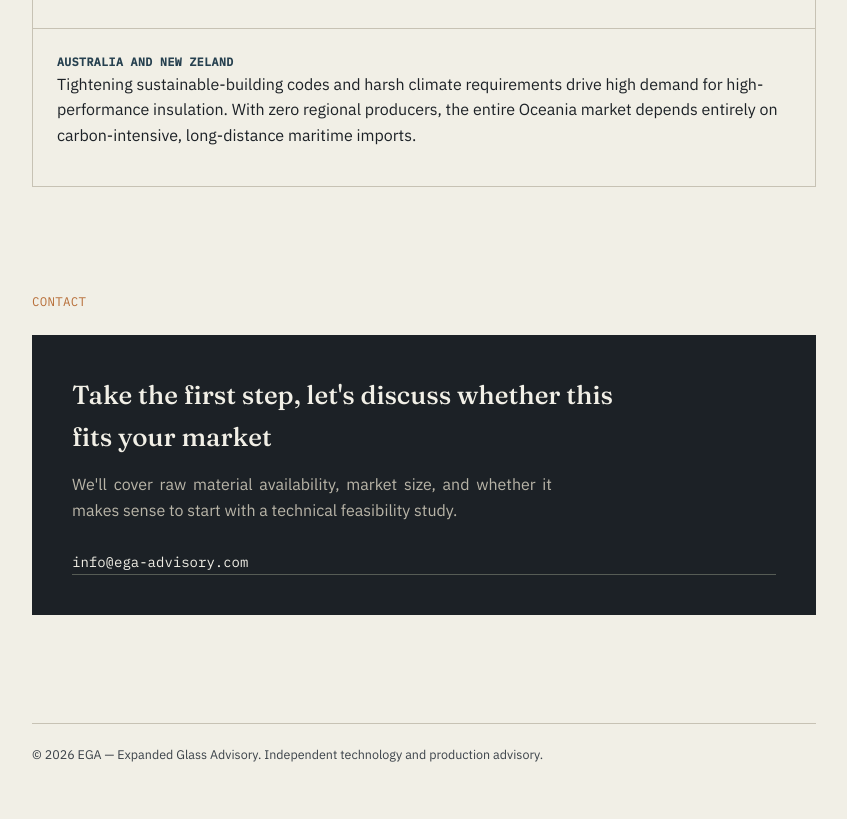
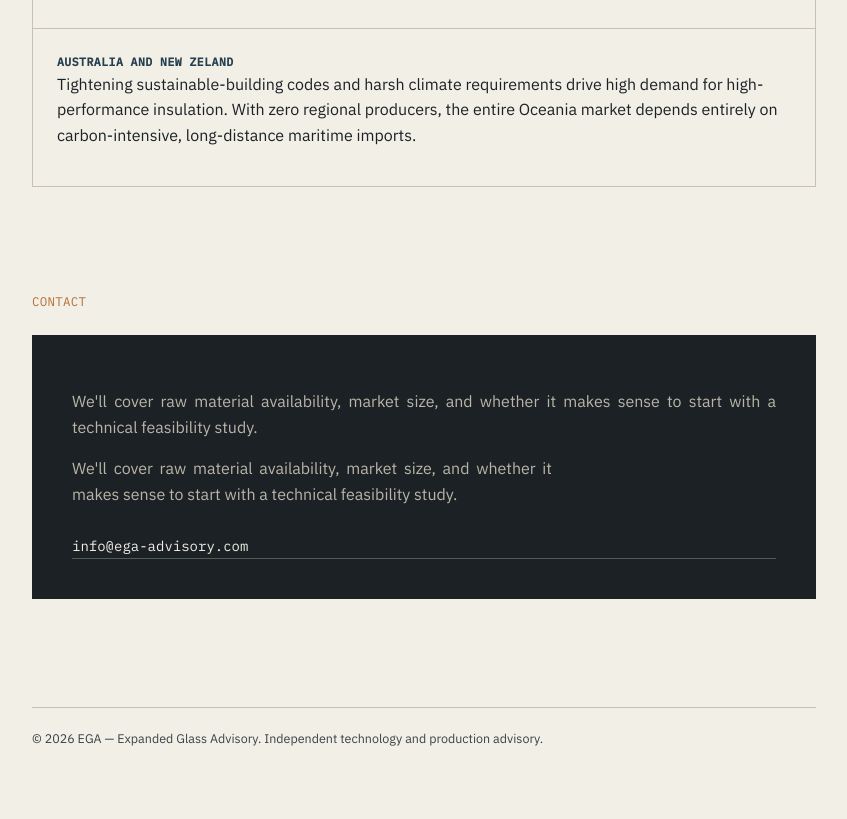
Before and after one commit to edgaruik-commits/mano-svetaine, a plain HTML site: page index.html in a window 1280 px wide. Shown: the part 5849-6668 px from the top of the page, without its empty margins (216-1063 px from the left). Drawn offline with Linux system fonts and the light colour scheme.

Commit message:
Change h2 to p in contact section
Replaced h2 with p for improved content structure.

```diff
--- a/index.html
+++ b/index.html
@@ -289,7 +289,7 @@
   <section class="contact">
     <div class="kicker">CONTACT</div>
     <div class="contact-box">
-      <h2>Take the first step, let's discuss whether this fits your market</h2>
+      <p style="max-width: 100%; width: 100%;">We'll cover raw material availability, market size, and whether it makes sense to start with a technical feasibility study.</p>
       <p>We'll cover raw material availability, market size, and whether it makes sense to start with a technical feasibility study.</p>
       <div class="contact-lines">
         <a href="mailto:info@ega-advisory.com">info@ega-advisory.com</a>
```
